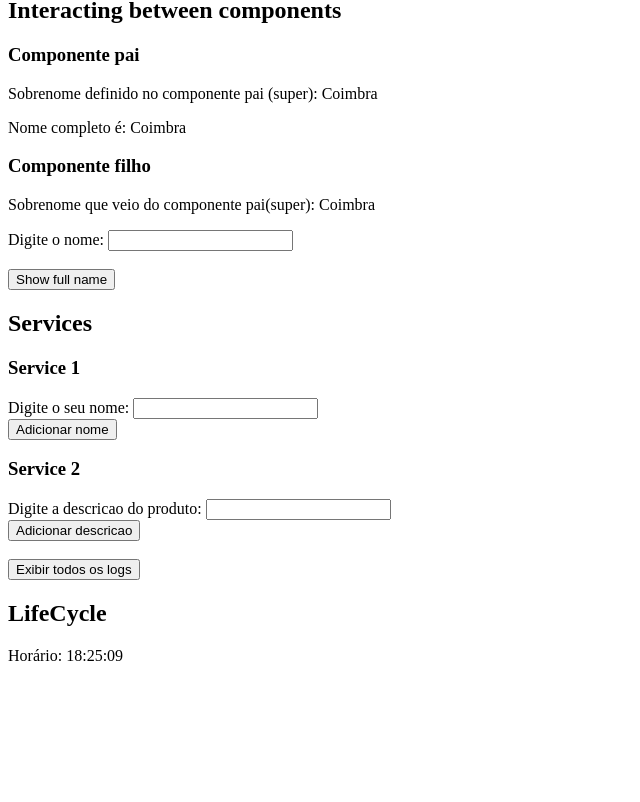
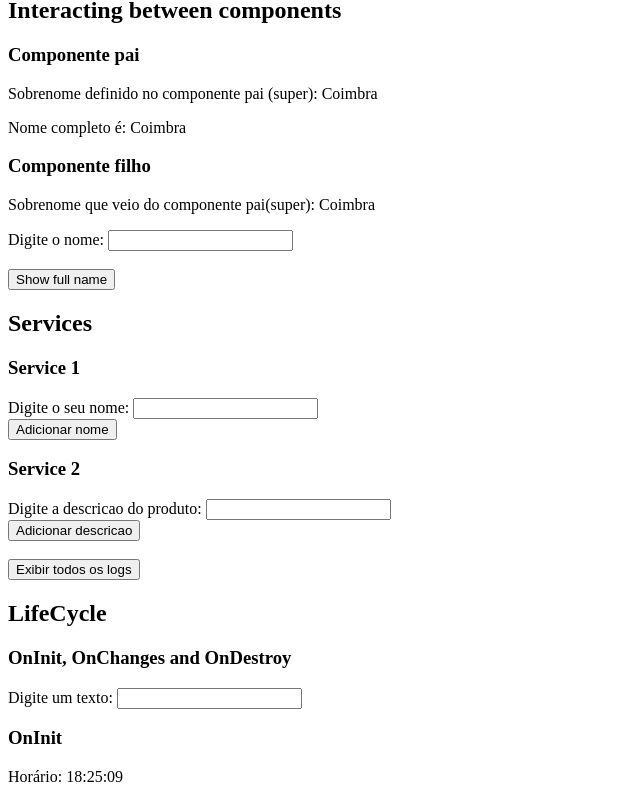
Before and after one commit to MathCoimbra/study-front-end, an Angular app in the folder Angular/fundamentos/: page / in a window 1280 px wide. Shown: the part 1300-2102 px from the top of the page, without its empty margins (0-640 px from the left). Before the commit the page ends 1981 px from the top, so only its background shows below. Built offline with nearby package versions, Linux system fonts and the light colour scheme.

Commit message:
feat: add example of OnChanges lifecycle
Signed-off-by: MathCoimbra <matheuscoimbra35@gmail.com>

```diff
--- a/Angular/fundamentos/src/app/app.component.html
+++ b/Angular/fundamentos/src/app/app.component.html
@@ -1,5 +1,4 @@
 <!-- Arquivo de tela da aplicação -->
-
 <app-first-component></app-first-component>
 <app-second-component></app-second-component>
 <app-customized-pipe></app-customized-pipe>
@@ -9,4 +8,4 @@
 <app-super-component></app-super-component>
 <app-service1-component></app-service1-component>
 <app-service2-component></app-service2-component>
-<app-lifecycle-component></app-lifecycle-component>
+<app-super-lifecycle-component></app-super-lifecycle-component>
--- a/Angular/fundamentos/src/app/app.module.ts
+++ b/Angular/fundamentos/src/app/app.module.ts
@@ -16,6 +16,7 @@ import { ChildComponentComponent } from './child-component/child-component.compo
 import { Service1ComponentComponent } from './service1-component/service1-component.component';
 import { Service2ComponentComponent } from './service2-component/service2-component.component';
 import { LifecycleComponentComponent } from './lifecycle-component/lifecycle-component.component';
+import { SuperLifecycleComponentComponent } from './super-lifecycle-component/super-lifecycle-component.component';
 
 @NgModule({
   declarations: [
@@ -32,6 +33,7 @@ import { LifecycleComponentComponent } from './lifecycle-component/lifecycle-com
     Service1ComponentComponent,
     Service2ComponentComponent,
     LifecycleComponentComponent,
+    SuperLifecycleComponentComponent,
   ],
   imports: [
     BrowserModule,
--- a/Angular/fundamentos/src/app/lifecycle-component/lifecycle-component.component.html
+++ b/Angular/fundamentos/src/app/lifecycle-component/lifecycle-component.component.html
@@ -1,2 +1,2 @@
-<h2>LifeCycle</h2>
+<h3>OnInit</h3>
 <p>Horário: {{ horario | date:"HH:mm:ss" }}</p>
--- a/Angular/fundamentos/src/app/lifecycle-component/lifecycle-component.component.ts
+++ b/Angular/fundamentos/src/app/lifecycle-component/lifecycle-component.component.ts
@@ -1,4 +1,4 @@
-import { Component, OnInit } from '@angular/core';
+import { Component, Input, OnChanges, OnDestroy, OnInit, SimpleChanges } from '@angular/core';
 
 @Component({
   selector: 'app-lifecycle-component',
@@ -6,15 +6,26 @@ import { Component, OnInit } from '@angular/core';
   styleUrls: ['./lifecycle-component.component.css']
 })
 /* OnInit - primeiro ciclo de vida que é disparado assim que o componente é renderizado*/
-export class LifecycleComponentComponent implements OnInit {
+export class LifecycleComponentComponent implements OnInit, OnChanges, OnDestroy {
 
   horario = new Date();
   /* ! = nega que esse valor não será nulo, pois será preenchido posteriormente */
   timer: any = null!;
+
+  @Input() texto = "";
 
   ngOnInit(): void {
     console.log('O evento OnInit disparou')
     this.timer = setInterval(() => this.horario = new Date(), 1000)
   }
 
+  ngOnChanges(changes: SimpleChanges): void {
+    console.log('O evento OnChanges disparou com as seguintes mudanças:')
+    console.log(changes)
+  }
+
+  ngOnDestroy(): void {
+    clearInterval(this.timer)
+  }
+
 }
--- /dev/null
+++ b/Angular/fundamentos/src/app/super-lifecycle-component/super-lifecycle-component.component.html
@@ -0,0 +1,5 @@
+<h2>LifeCycle</h2>
+<h3>OnInit, OnChanges and OnDestroy</h3>
+<label for="texto">Digite um texto: </label>
+<input type="text" id="texto" [(ngModel)]="texto">
+<app-lifecycle-component [texto]="texto"></app-lifecycle-component>
--- /dev/null
+++ b/Angular/fundamentos/src/app/super-lifecycle-component/super-lifecycle-component.component.ts
@@ -0,0 +1,13 @@
+import { Component, OnInit } from '@angular/core';
+
+@Component({
+  selector: 'app-super-lifecycle-component',
+  templateUrl: './super-lifecycle-component.component.html',
+  styleUrls: ['./super-lifecycle-component.component.css']
+})
+export class SuperLifecycleComponentComponent {
+
+  texto = ""
+
+
+}
```
Also changed, not shown: Angular/fundamentos/src/app/super-lifecycle-component/super-lifecycle-component.component.css (added), 1 other file (tests, documents, lock files or other folders).
